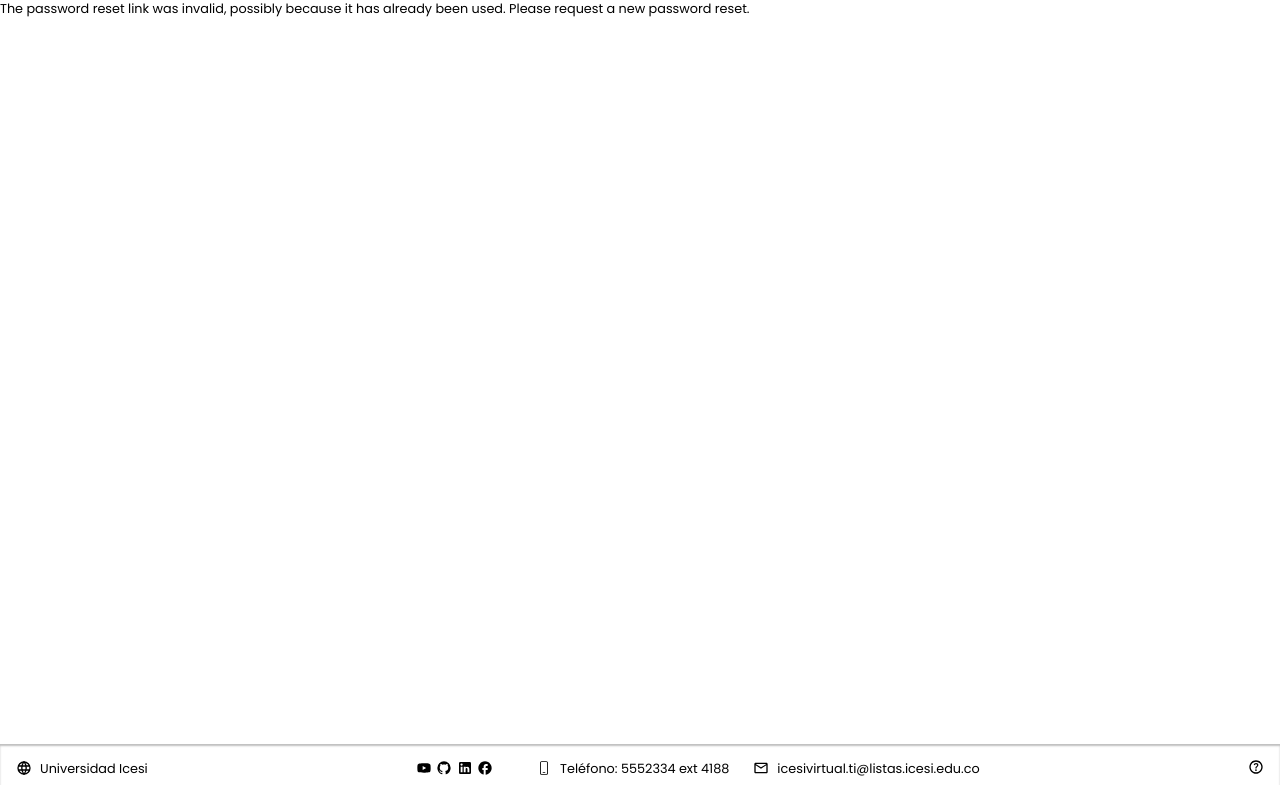
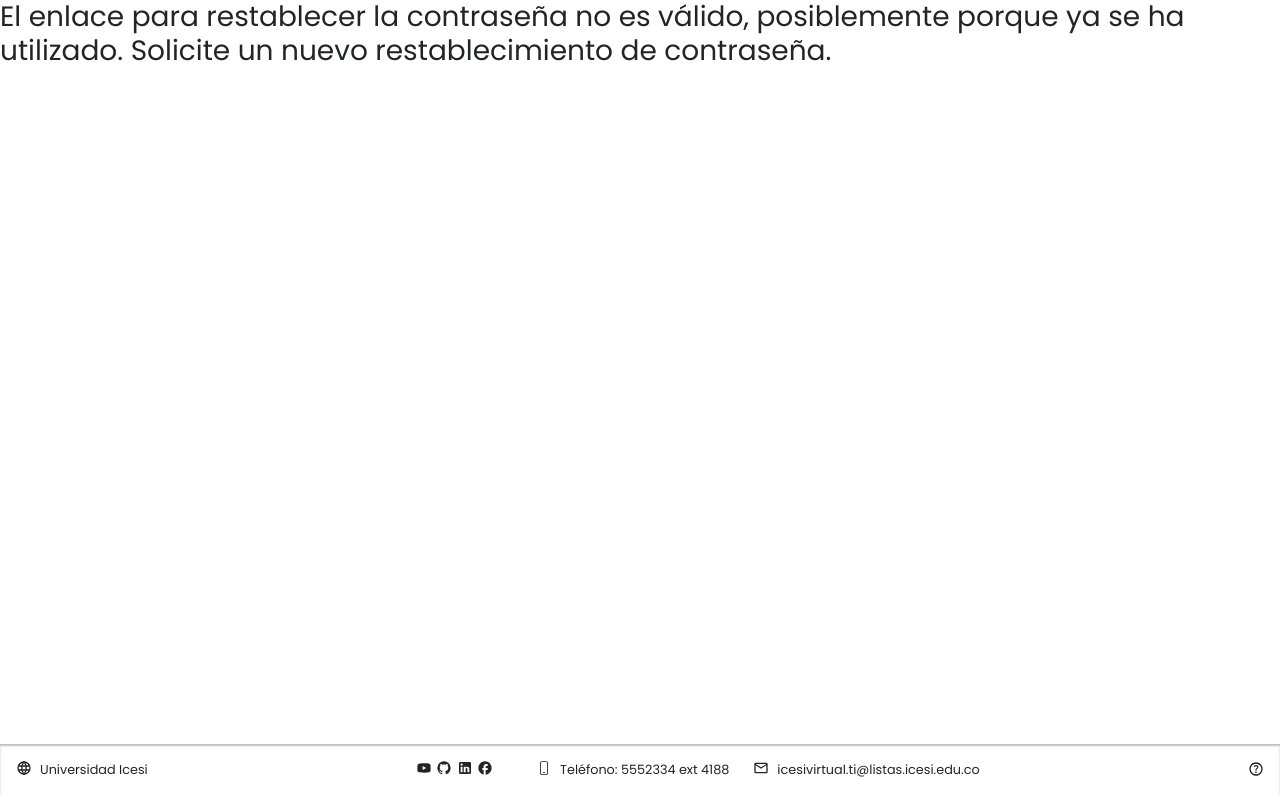
Before and after one commit to ICESI-PI1-2024A-3/ccsa-grupo-1, a Django app: page /accounts/reset/1/1 in a window 1280 px wide. Run offline with Django 5.2, Linux system fonts and the light colour scheme.

Commit message:
style: visual improvements to 'forgot password'

```diff
--- a/AcademicProgrammingApplication/templates/registration/password_reset_confirm.html
+++ b/AcademicProgrammingApplication/templates/registration/password_reset_confirm.html
@@ -7,18 +7,27 @@
 
 {% block largest-container-content %}
 
+<link rel="stylesheet" href="https://cdn.jsdelivr.net/npm/bootstrap@5.3.3/dist/css/bootstrap.min.css">
+
 {% if validlink %}
-
-<h1>Set a new password!</h1>
-<form method="POST">
-  {% csrf_token %}
-  {{ form.as_p }}
-  <input type="submit" value="Change my password">
-</form>
-
+<div class="position-absolute top-50 start-50 translate-middle">
+    <h1 class="text-center">Establezca una nueva contraseña.</h1>
+    <br>
+    <form method="POST">
+        {% csrf_token %}
+        <div class="p-1 input-group">
+            {{ form.as_p }}
+        </div>
+        <br>
+        <div class="text-center">
+            <input type="submit" class="btn btn-primary" value="Cambiar mi contraseña">
+        </div>
+    </form>
+</div>
 {% else %}
 
-<p>The password reset link was invalid, possibly because it has already been used. Please request a new password reset.</p>
+<h3>El enlace para restablecer la contraseña no es válido, posiblemente porque ya se ha utilizado. Solicite un nuevo
+    restablecimiento de contraseña.</h3>
 
 {% endif %}
 {% endblock %}
```
Also changed, not shown: AcademicProgrammingApplication/templates/login.html (+12 -2 lines), AcademicProgrammingApplication/templates/registration/password_reset_complete.html (+6 -2 lines), AcademicProgrammingApplication/templates/registration/password_reset_done.html (+9 -2 lines), AcademicProgrammingApplication/templates/registration/password_reset_form.html (+19 -7 lines).
